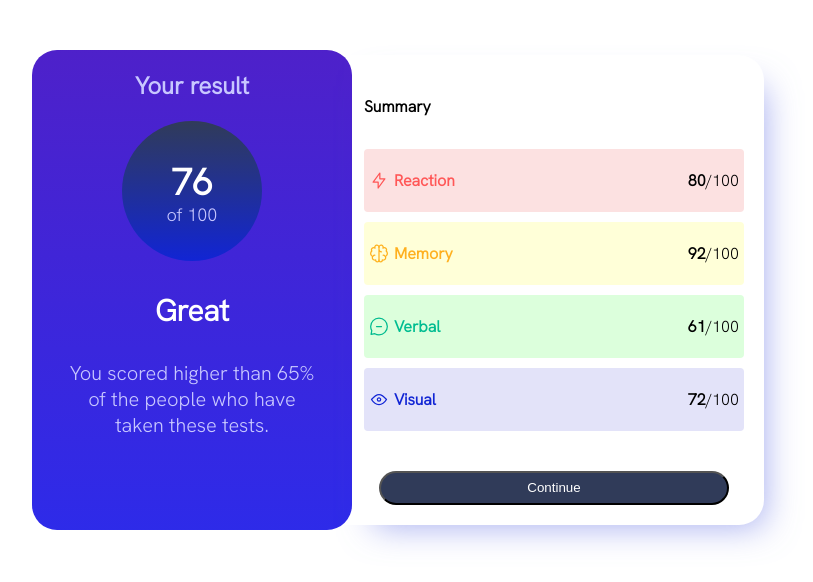
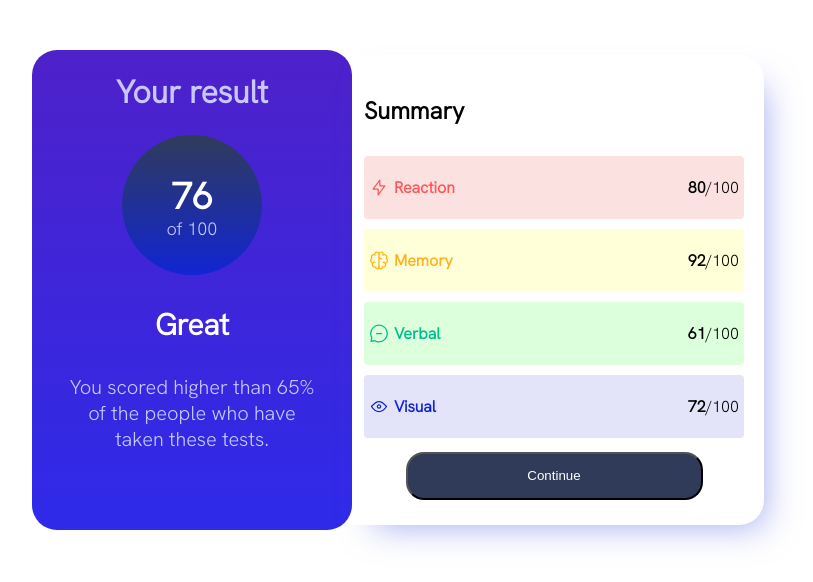
Before and after one commit to EduardoHidalgo10/FrontendMentor-resultsummary, a plain HTML site: page results-summary-component-main/index.html in a window 1280 px wide. Shown: the whole page, without its empty margins (242-1055 px from the left). Drawn offline with Linux system fonts and the light colour scheme.

Commit message:
styles fixed

```diff
--- a/results-summary-component-main/index.html
+++ b/results-summary-component-main/index.html
@@ -24,7 +24,7 @@
 <body>
   <div class="container">
     <div class="result">
-      <h2>Your result</h2>
+      <h1>Your result</h1>
       <div class="total-score">
         <p>76</p>
         <p>of 100</p>
@@ -36,7 +36,7 @@
     </div>
 
     <div class="summary">
-      <h4>Summary</h4>
+      <h2>Summary</h2>
       <div class="summary-stats one">
         <div style="display: flex;">
           <img src="./assets/images/icon-reaction.svg" alt="reaction" />
@@ -47,7 +47,7 @@
 
       <div class="summary-stats two">
         <div style="display: flex;">
-          <img src="./assets/images/icon-memory.svg" />
+          <img src="./assets/images/icon-memory.svg" alt="memory" />
           <p class="memory"><span id="memory"></span></p>
         </div>
         <p><strong><span id="memory-score"></span></strong>/100</p>
@@ -55,7 +55,7 @@
 
       <div class="summary-stats three">
         <div style="display: flex;">
-          <img src="./assets/images/icon-verbal.svg" />
+          <img src="./assets/images/icon-verbal.svg" alt="verbal" />
           <p class="verbal"><span id="verbal"></span></p>
         </div>
         <p><strong><span id="verbal-score"></span></strong>/100</p>
@@ -64,7 +64,7 @@
 
       <div class="summary-stats four">
         <div style="display: flex;">
-          <img src="./assets/images/icon-visual.svg" />
+          <img src="./assets/images/icon-visual.svg" alt="visual" />
           <p class="visual"><span id="visual"></span></p>
         </div>
         <p><strong><span id="visual-score"></span></strong>/100</p>
--- a/results-summary-component-main/style.css
+++ b/results-summary-component-main/style.css
@@ -51,7 +51,7 @@ body {
     align-items: center;
 }
 
-.result h2 {
+.result h1 {
     color: var(--lightlavender);
 }
 
@@ -166,11 +166,11 @@ body {
 .button-continue {
     color: var(--White);
     background: #303b59;
-    width: 350px;
-    height: 50px;
+    width: 297px;
+    height: 48px;
     border-radius: 18px;
     align-self: center;
-    margin-top: 30px;
+    margin-top: 4px;
 }
 
 
```
